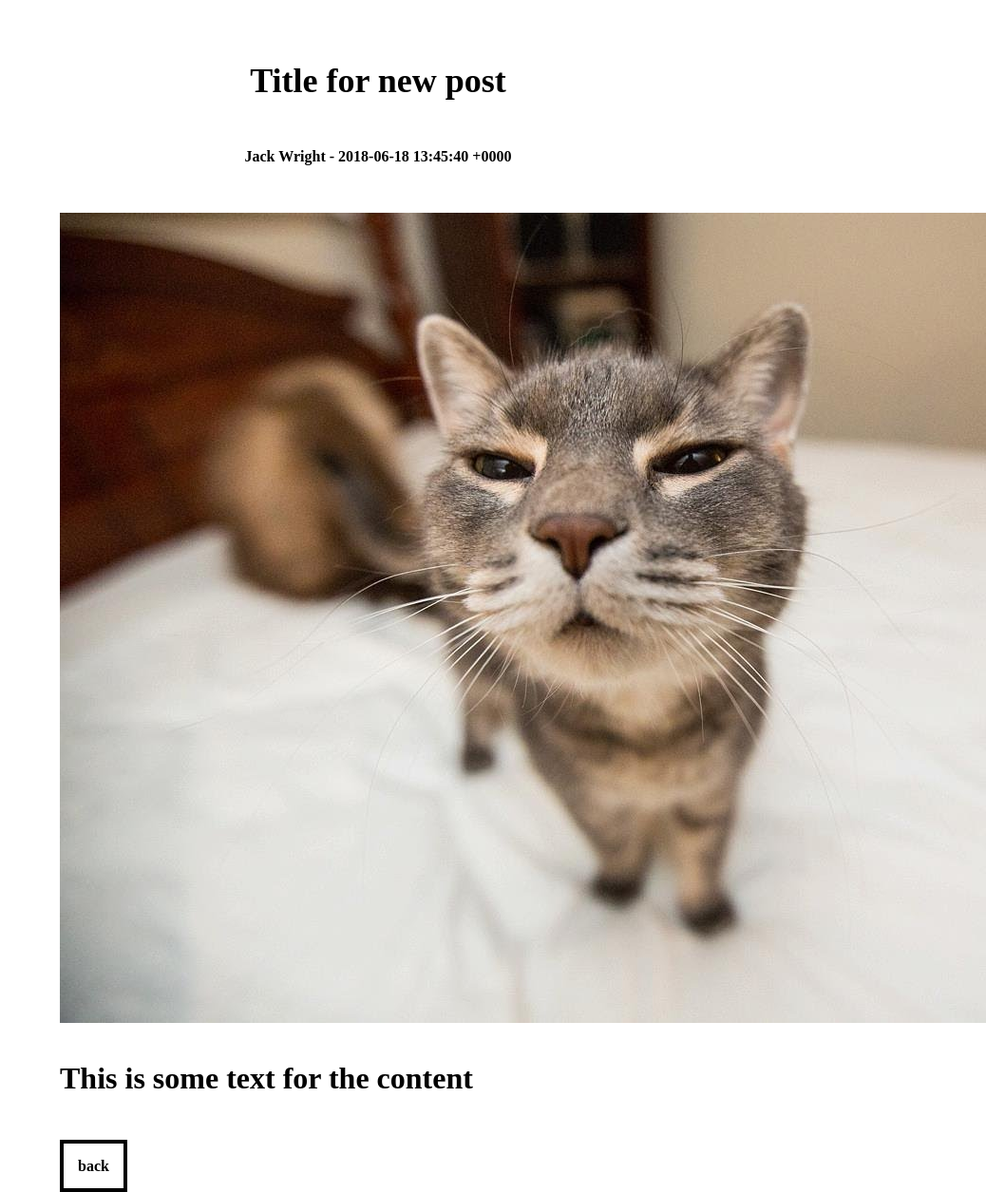
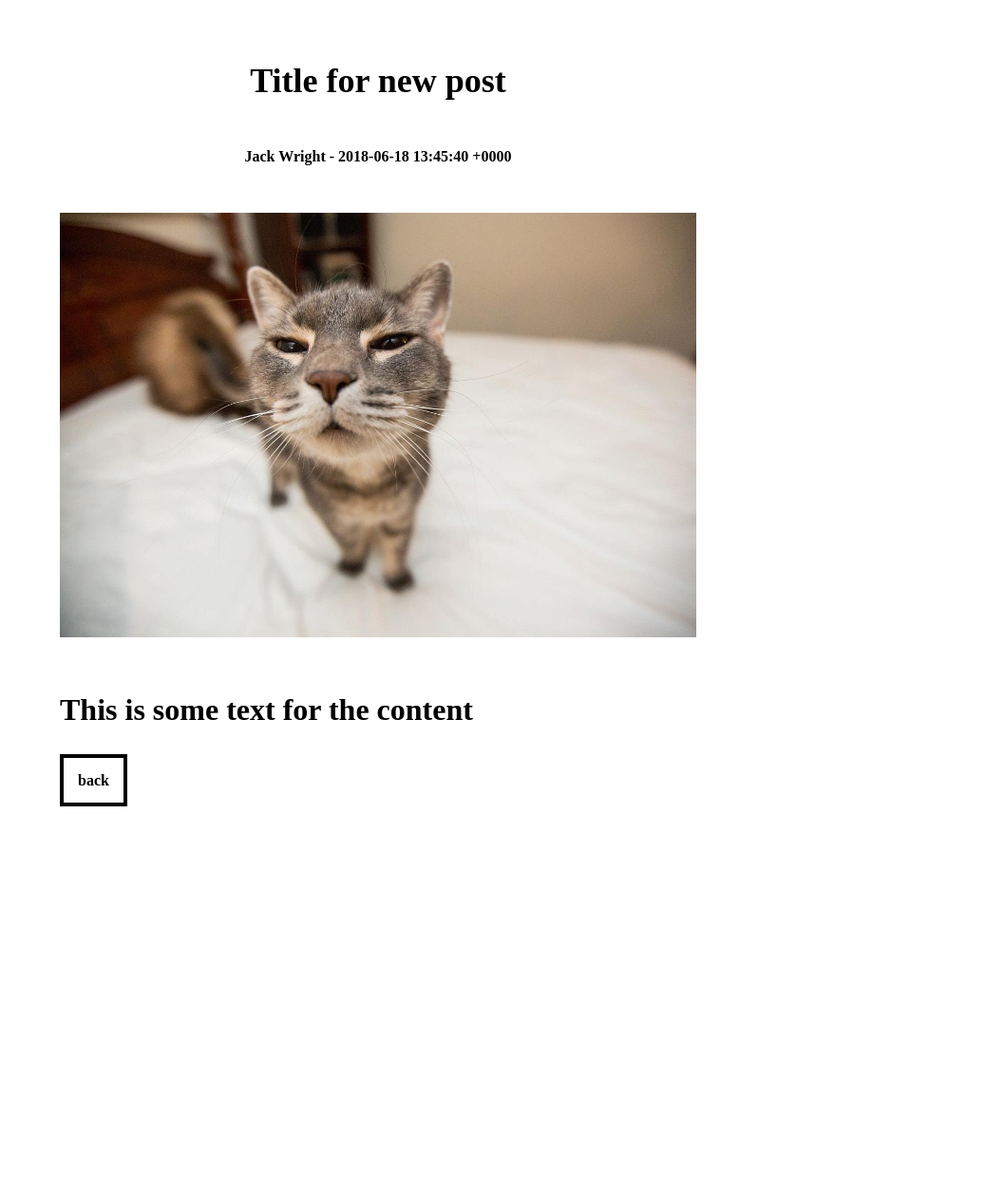
Before and after one commit to jack-wright/jekyll-forestry-starter, a Jekyll site: the page built from src/_posts/blog/2018-06-18-title-for-new-post.md, in a window 1280 px wide. Shown: the whole page at 95% size, without its empty margins (242-1280 px from the left). Built offline with Jekyll 4.4.1, drawn with Linux system fonts in a browser that asks for light colours; a script that is not in the unit is left out; after the commit the page ends 900 px from its top, so only the background shows below that.

Commit message:
Tidied up the layout for the blog posts

```diff
--- a/src/_includes/blog-footer.html
+++ b/src/_includes/blog-footer.html
@@ -1,4 +1,3 @@
-    <p class="c-content__text">{{ page.blog-content }}</p>
     <a class="c-content__button" href="/">back</a>
 </div>
 </div>
--- a/src/_includes/blog-head.html
+++ b/src/_includes/blog-head.html
@@ -2,4 +2,4 @@
     <div class="c-content">
         <h1 class="c-content__heading">{{ page.title }}<h1>
         <p class="c-content__text">{{ page.author }} - <span>{{ page.date }}</span></p>
-        <img src="{{ page.thumbnail }}" alt="{{ page.alt-tag }}">
+        <img width="100%" src="{{ page.thumbnail }}" alt="{{ page.alt-tag }}">
--- a/src/_layouts/post.html
+++ b/src/_layouts/post.html
@@ -1,5 +1,5 @@
 {% include header.html %}
     {% include blog-head.html %}
-        {{ content }}
+        <p class="c-content__text">{{ content }}</p>
     {% include blog-footer.html %}
 {% include footer.html %}
```
